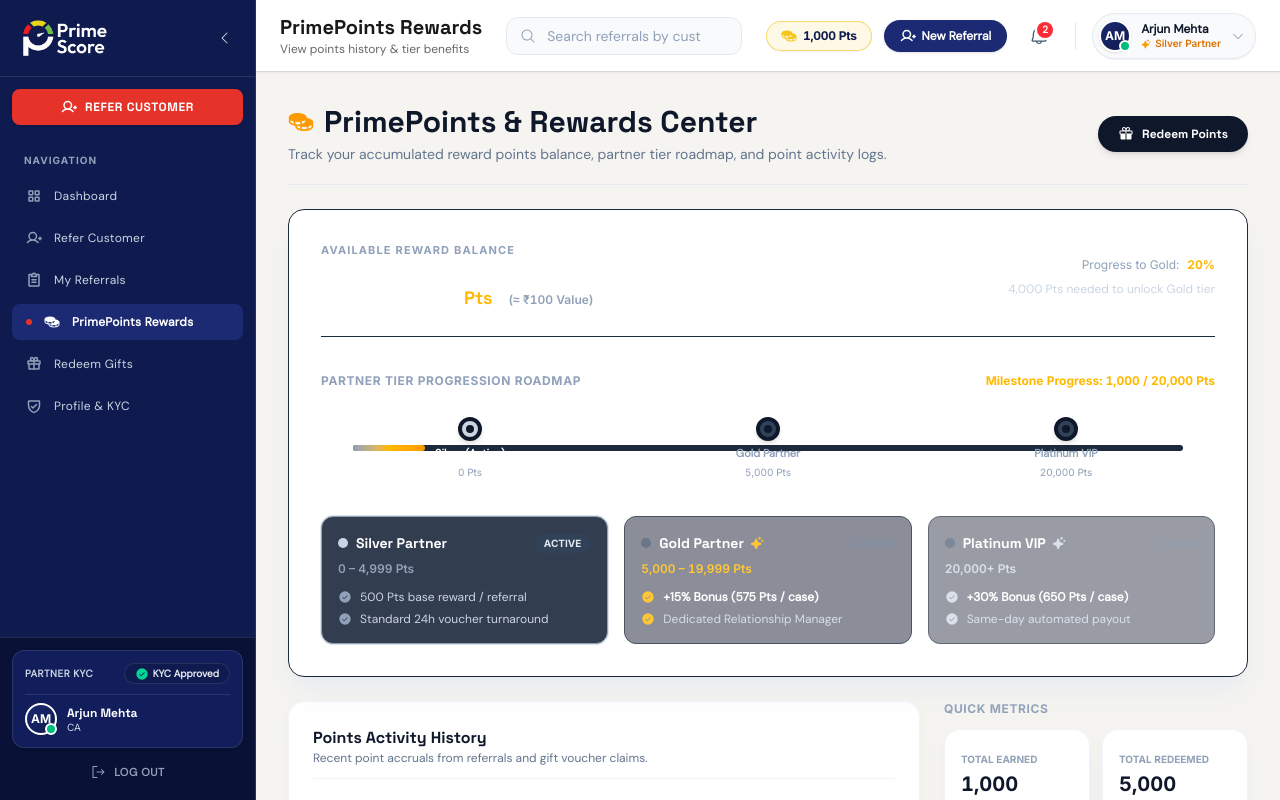
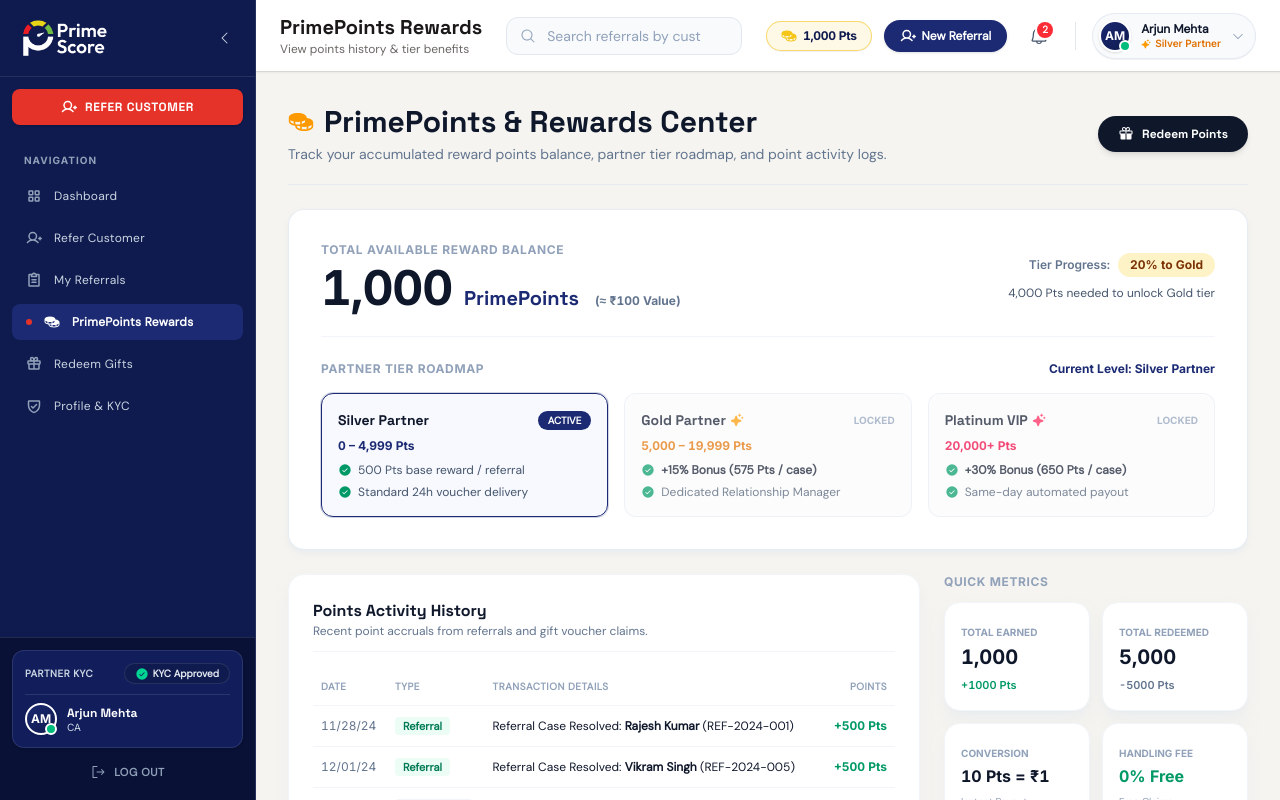
Before and after one commit to ReachOutToHardik/primescorepartner, a Next.js app: page /rewards in a window 1280 px wide. Shown: the top 800 px of the page. Built offline with nearby package versions, Linux system fonts and the light colour scheme.

Commit message:
Fix: Converted Rewards hero card to light Card theme for crisp text contrast and clean readability

```diff
--- a/app/(portal)/rewards/page.tsx
+++ b/app/(portal)/rewards/page.tsx
@@ -65,203 +65,131 @@ export default function RewardsPage() {
         </Link>
       </div>
 
-      {/* 2. FULL-WIDTH TIER & BALANCE HERO ROADMAP BANNER */}
-      <Card
-        variant="elevated"
-        className="bg-[#0F172A] text-white p-6 sm:p-8 rounded-2xl border border-slate-800 shadow-xl space-y-7 relative overflow-hidden"
-      >
-        {/* Top Header Metrics Bar */}
-        <div className="flex flex-col sm:flex-row sm:items-center justify-between gap-6 pb-6 border-b border-slate-800">
-          <div className="space-y-1">
-            <span className="text-[11px] uppercase font-bold tracking-widest text-slate-400 font-mono-num block">
-              Available Reward Balance
+      {/* 2. FULL-WIDTH HERO BALANCE & TIER PROGRESSION BANNER */}
+      <Card variant="elevated" className="p-6 sm:p-8 rounded-2xl border border-slate-200/80 shadow-md space-y-6 bg-white">
+        <div className="flex flex-col md:flex-row md:items-center justify-between gap-6 pb-6 border-b border-slate-100">
+          <div className="space-y-1.5">
+            <span className="text-xs uppercase font-bold tracking-wider text-slate-400 font-mono-num block">
+              Total Available Reward Balance
             </span>
             <div className="flex items-baseline gap-3">
-              <span className="font-mono-num font-bold text-4xl sm:text-5xl text-white tracking-tight">
+              <span className="font-mono-num font-bold text-4xl sm:text-5xl text-slate-900 tracking-tight">
                 {totalPoints.toLocaleString()}
               </span>
-              <span className="font-display font-bold text-lg text-amber-400">Pts</span>
-              <span className="text-xs font-mono-num text-slate-400 font-semibold pl-1">
+              <span className="font-display font-bold text-xl text-[#1B2A72]">PrimePoints</span>
+              <span className="text-xs font-mono-num text-slate-500 font-bold pl-1">
                 (&asymp; ₹{(totalPoints / 10).toLocaleString()} Value)
               </span>
             </div>
           </div>
 
-          <div className="space-y-2 sm:text-right">
-            <div className="flex items-center sm:justify-end gap-2">
-              <span className="text-xs font-mono-num text-slate-400">Progress to {nextTierName}:</span>
-              <span className="font-mono-num font-bold text-xs text-amber-400">{progressPercent}%</span>
+          <div className="space-y-2 md:text-right">
+            <div className="flex items-center md:justify-end gap-2">
+              <span className="text-xs font-mono-num text-slate-500 font-semibold">Tier Progress:</span>
+              <span className="px-3 py-1 bg-amber-100 text-amber-900 font-mono-num text-xs font-bold rounded-full">
+                {progressPercent}% to {nextTierName}
+              </span>
             </div>
-            <p className="text-xs text-slate-300 font-medium">
+            <p className="text-xs text-slate-600 font-medium">
               {currentTier === 'Platinum'
-                ? '🏆 Maximum VIP Tier Unlocked'
+                ? '🏆 Maximum VIP Level Active (+30% bonus points per case)'
                 : `${(targetPoints - totalPoints).toLocaleString()} Pts needed to unlock ${nextTierName} tier`}
             </p>
           </div>
         </div>
 
-        {/* Continuous Horizontal Progression Roadmap & Milestone Progress Bar */}
-        <div className="space-y-5 pt-2">
+        {/* Milestone Steps Bar */}
+        <div className="space-y-4">
           <div className="flex items-center justify-between">
             <span className="text-xs font-bold uppercase tracking-wider text-slate-400 block font-mono-num">
-              Partner Tier Progression Roadmap
+              Partner Tier Roadmap
             </span>
-            <span className="text-xs font-mono-num text-amber-400 font-bold">
-              Milestone Progress: {totalPoints.toLocaleString()} / 20,000 Pts
+            <span className="text-xs font-mono-num text-[#1B2A72] font-bold">
+              Current Level: {currentTier} Partner
             </span>
           </div>
 
-          {/* Continuous Milestone Connecting Progress Line */}
-          <div className="relative py-2 hidden md:block">
-            {/* Background Line Track */}
-            <div className="absolute top-1/2 left-8 right-8 -translate-y-1/2 h-1.5 bg-slate-800 rounded-full" />
-            {/* Active Gold Progress Fill Line */}
-            <div
-              className="absolute top-1/2 left-8 -translate-y-1/2 h-1.5 bg-gradient-to-r from-slate-400 via-amber-400 to-amber-500 rounded-full transition-all duration-500"
-              style={{ width: `${Math.min(92, Math.max(8, Math.round((totalPoints / 20000) * 100)))}%` }}
-            />
-
-            {/* Milestone Nodes */}
-            <div className="relative z-10 grid grid-cols-3 text-center">
-              {/* Silver Node */}
-              <div className="flex flex-col items-center gap-1">
-                <div className="w-6 h-6 rounded-full bg-slate-300 border-4 border-[#0F172A] shadow-md flex items-center justify-center">
-                  <div className="w-2 h-2 rounded-full bg-[#0F172A]" />
-                </div>
-                <span className="text-[11px] font-bold text-white">Silver (Active)</span>
-                <span className="text-[10px] font-mono-num text-slate-400">0 Pts</span>
-              </div>
-
-              {/* Gold Node */}
-              <div className="flex flex-col items-center gap-1">
-                <div className={`w-6 h-6 rounded-full border-4 border-[#0F172A] shadow-md flex items-center justify-center ${
-                  totalPoints >= 5000 ? 'bg-amber-400' : 'bg-slate-700'
-                }`}>
-                  <div className="w-2 h-2 rounded-full bg-[#0F172A]" />
-                </div>
-                <span className={`text-[11px] font-bold ${totalPoints >= 5000 ? 'text-amber-400' : 'text-slate-400'}`}>Gold Partner</span>
-                <span className="text-[10px] font-mono-num text-slate-400">5,000 Pts</span>
-              </div>
-
-              {/* Platinum Node */}
-              <div className="flex flex-col items-center gap-1">
-                <div className={`w-6 h-6 rounded-full border-4 border-[#0F172A] shadow-md flex items-center justify-center ${
-                  totalPoints >= 20000 ? 'bg-slate-200' : 'bg-slate-700'
-                }`}>
-                  <div className="w-2 h-2 rounded-full bg-[#0F172A]" />
-                </div>
-                <span className={`text-[11px] font-bold ${totalPoints >= 20000 ? 'text-white' : 'text-slate-400'}`}>Platinum VIP</span>
-                <span className="text-[10px] font-mono-num text-slate-400">20,000 Pts</span>
-              </div>
-            </div>
-          </div>
-
-          <div className="grid grid-cols-1 md:grid-cols-3 gap-4 relative pt-2">
-            {/* SILVER STEP */}
-            <div
-              className={`p-4 rounded-xl border transition-all ${
-                currentTier === 'Silver'
-                  ? 'bg-slate-800/90 border-slate-400 ring-1 ring-slate-400/30'
-                  : 'bg-slate-900/60 border-slate-800 opacity-70'
-              }`}
-            >
+          <div className="grid grid-cols-1 md:grid-cols-3 gap-4">
+            {/* SILVER TIER */}
+            <div className={`p-4 rounded-xl border transition-all ${
+              currentTier === 'Silver' ? 'bg-indigo-50/50 border-[#1B2A72] ring-1 ring-[#1B2A72]/20' : 'bg-slate-50/60 border-slate-200/80 opacity-70'
+            }`}>
               <div className="flex items-center justify-between mb-2">
-                <div className="flex items-center gap-2">
-                  <span className={`w-2.5 h-2.5 rounded-full ${currentTier === 'Silver' ? 'bg-slate-300 shadow-xs' : 'bg-slate-600'}`} />
-                  <h4 className="font-display font-bold text-sm text-white">Silver Partner</h4>
-                </div>
+                <h4 className="font-display font-bold text-sm text-slate-900">Silver Partner</h4>
                 {currentTier === 'Silver' && (
-                  <span className="px-2.5 py-0.5 bg-slate-700 text-slate-200 font-mono-num text-[10px] font-bold uppercase rounded-full">
+                  <span className="px-2.5 py-0.5 bg-[#1B2A72] text-white text-[10px] font-bold uppercase rounded-full">
                     Active
                   </span>
                 )}
               </div>
-              <p className="text-xs font-mono-num text-slate-400 font-semibold mb-3">0 &ndash; 4,999 Pts</p>
-              <ul className="text-xs text-slate-300 space-y-1.5 font-medium">
-                <li className="flex items-center gap-2">
-                  <CheckCircle size={14} className="text-slate-400 shrink-0" weight="fill" />
+              <p className="text-xs font-mono-num text-[#1B2A72] font-bold mb-2">0 &ndash; 4,999 Pts</p>
+              <ul className="text-xs text-slate-600 space-y-1.5 font-medium">
+                <li className="flex items-center gap-1.5">
+                  <CheckCircle size={14} className="text-emerald-600 shrink-0" weight="fill" />
                   <span>500 Pts base reward / referral</span>
                 </li>
-                <li className="flex items-center gap-2">
-                  <CheckCircle size={14} className="text-slate-400 shrink-0" weight="fill" />
-                  <span>Standard 24h voucher turnaround</span>
+                <li className="flex items-center gap-1.5">
+                  <CheckCircle size={14} className="text-emerald-600 shrink-0" weight="fill" />
+                  <span>Standard 24h voucher delivery</span>
                 </li>
               </ul>
             </div>
 
-            {/* GOLD STEP */}
-            <div
-              className={`p-4 rounded-xl border transition-all ${
-                currentTier === 'Gold'
-                  ? 'bg-slate-800/90 border-amber-500 ring-1 ring-amber-500/30'
-                  : 'bg-slate-900/60 border-slate-800 opacity-80'
-              }`}
-            >
+            {/* GOLD TIER */}
+            <div className={`p-4 rounded-xl border transition-all ${
+              currentTier === 'Gold' ? 'bg-amber-50/60 border-amber-400 ring-1 ring-amber-400/30' : 'bg-slate-50/60 border-slate-200/80 opacity-70'
+            }`}>
               <div className="flex items-center justify-between mb-2">
-                <div className="flex items-center gap-2">
-                  <span className={`w-2.5 h-2.5 rounded-full ${currentTier === 'Gold' ? 'bg-amber-400 shadow-xs' : 'bg-slate-600'}`} />
-                  <h4 className="font-display font-bold text-sm text-white flex items-center gap-1.5">
-                    <span>Gold Partner</span>
-                    <Sparkle size={14} className="text-amber-400" weight="fill" />
-                  </h4>
-                </div>
+                <h4 className="font-display font-bold text-sm text-slate-900 flex items-center gap-1">
+                  <span>Gold Partner</span>
+                  <Sparkle size={14} className="text-amber-500" weight="fill" />
+                </h4>
                 {currentTier === 'Gold' ? (
-                  <span className="px-2.5 py-0.5 bg-amber-500 text-slate-950 font-mono-num text-[10px] font-bold uppercase rounded-full">
+                  <span className="px-2.5 py-0.5 bg-amber-400 text-amber-950 text-[10px] font-bold uppercase rounded-full">
                     Active
                   </span>
                 ) : (
-                  <span className="text-[10px] font-mono-num text-slate-500 uppercase font-bold">
-                    Locked
-                  </span>
+                  <span className="text-[10px] font-mono-num text-slate-400 font-bold uppercase">Locked</span>
                 )}
               </div>
-              <p className="text-xs font-mono-num text-amber-400 font-semibold mb-3">5,000 &ndash; 19,999 Pts</p>
-              <ul className="text-xs text-slate-300 space-y-1.5 font-medium">
-                <li className="flex items-center gap-2">
-                  <CheckCircle size={14} className="text-amber-400 shrink-0" weight="fill" />
-                  <span className="font-bold text-white">+15% Bonus (575 Pts / case)</span>
+              <p className="text-xs font-mono-num text-amber-600 font-bold mb-2">5,000 &ndash; 19,999 Pts</p>
+              <ul className="text-xs text-slate-600 space-y-1.5 font-medium">
+                <li className="flex items-center gap-1.5">
+                  <CheckCircle size={14} className="text-emerald-600 shrink-0" weight="fill" />
+                  <span className="font-bold text-slate-900">+15% Bonus (575 Pts / case)</span>
                 </li>
-                <li className="flex items-center gap-2">
-                  <CheckCircle size={14} className="text-amber-400 shrink-0" weight="fill" />
+                <li className="flex items-center gap-1.5">
+                  <CheckCircle size={14} className="text-emerald-600 shrink-0" weight="fill" />
                   <span>Dedicated Relationship Manager</span>
                 </li>
               </ul>
             </div>
 
-            {/* PLATINUM STEP */}
-            <div
-              className={`p-4 rounded-xl border transition-all ${
-                currentTier === 'Platinum'
-                  ? 'bg-slate-800/90 border-slate-400 ring-1 ring-slate-400/30'
-                  : 'bg-slate-900/60 border-slate-800 opacity-70'
-              }`}
-            >
+            {/* PLATINUM TIER */}
+            <div className={`p-4 rounded-xl border transition-all ${
+              currentTier === 'Platinum' ? 'bg-rose-50/60 border-rose-400 ring-1 ring-rose-400/20' : 'bg-slate-50/60 border-slate-200/80 opacity-70'
+            }`}>
               <div className="flex items-center justify-between mb-2">
-                <div className="flex items-center gap-2">
-                  <span className={`w-2.5 h-2.5 rounded-full ${currentTier === 'Platinum' ? 'bg-slate-200 shadow-xs' : 'bg-slate-600'}`} />
-                  <h4 className="font-display font-bold text-sm text-white flex items-center gap-1.5">
-                    <span>Platinum VIP</span>
-                    <Sparkle size={14} className="text-slate-300" weight="fill" />
-                  </h4>
-                </div>
+                <h4 className="font-display font-bold text-sm text-slate-900 flex items-center gap-1">
+                  <span>Platinum VIP</span>
+                  <Sparkle size={14} className="text-rose-500" weight="fill" />
+                </h4>
                 {currentTier === 'Platinum' ? (
-                  <span className="px-2.5 py-0.5 bg-slate-200 text-slate-950 font-mono-num text-[10px] font-bold uppercase rounded-full">
+                  <span className="px-2.5 py-0.5 bg-rose-600 text-white text-[10px] font-bold uppercase rounded-full">
                     Active
                   </span>
                 ) : (
-                  <span className="text-[10px] font-mono-num text-slate-500 uppercase font-bold">
-                    Locked
-                  </span>
+                  <span className="text-[10px] font-mono-num text-slate-400 font-bold uppercase">Locked</span>
                 )}
               </div>
-              <p className="text-xs font-mono-num text-slate-300 font-semibold mb-3">20,000+ Pts</p>
-              <ul className="text-xs text-slate-300 space-y-1.5 font-medium">
-                <li className="flex items-center gap-2">
-                  <CheckCircle size={14} className="text-slate-300 shrink-0" weight="fill" />
-                  <span className="font-bold text-white">+30% Bonus (650 Pts / case)</span>
+              <p className="text-xs font-mono-num text-rose-600 font-bold mb-2">20,000+ Pts</p>
+              <ul className="text-xs text-slate-600 space-y-1.5 font-medium">
+                <li className="flex items-center gap-1.5">
+                  <CheckCircle size={14} className="text-emerald-600 shrink-0" weight="fill" />
+                  <span className="font-bold text-slate-900">+30% Bonus (650 Pts / case)</span>
                 </li>
-                <li className="flex items-center gap-2">
-                  <CheckCircle size={14} className="text-slate-300 shrink-0" weight="fill" />
+                <li className="flex items-center gap-1.5">
+                  <CheckCircle size={14} className="text-emerald-600 shrink-0" weight="fill" />
                   <span>Same-day automated payout</span>
                 </li>
               </ul>
```
